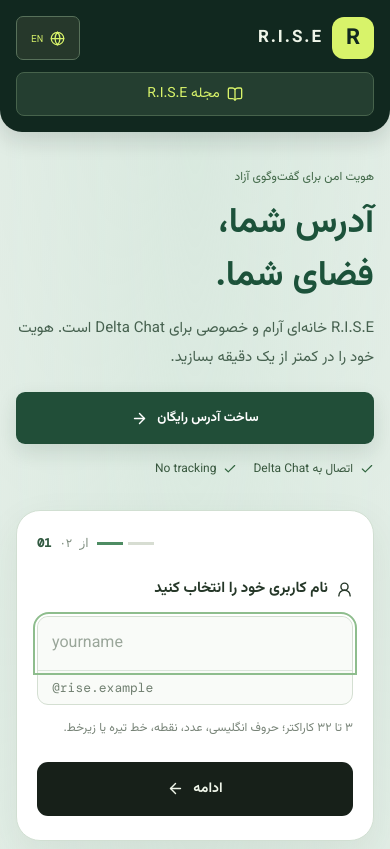
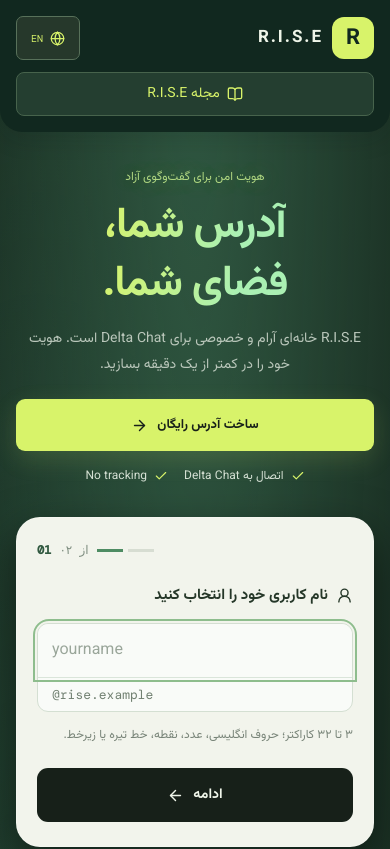
Before and after one commit to riselabs-group/signup-relay, a React (Vite) app in the folder frontend/: page / in a window 390 px wide. Shown: the top 849 px of the page. Built offline with nearby package versions, Linux system fonts and the light colour scheme; no server answers.

Commit message:
size better

```diff
--- a/frontend/src/mobile.css
+++ b/frontend/src/mobile.css
@@ -1,13 +1,13 @@
 /* Loaded after the desktop stylesheet. Phone and tablet layouts share one
    explicit source of sizing, spacing, reading order and touch targets. */
 @media (max-width: 800px) {
-  html, body { background: #edf3ee; }
+  html, body { background: #0d1711; }
   body { overflow-x: visible; }
   main {
     width: 100%; max-width: none; margin: 0;
     padding: 0 max(16px, env(safe-area-inset-right)) max(24px, env(safe-area-inset-bottom)) max(16px, env(safe-area-inset-left));
-    background: radial-gradient(ellipse at top, #d9e9df, transparent 480px), #edf3ee;
-    color: #183c2b; min-height: 100svh;
+    background: radial-gradient(ellipse at 50% -10%, #315a43 0, transparent 360px), radial-gradient(ellipse at 10% 70%, #1b3a2c 0, transparent 340px), #0d1711;
+    color: #f1f4ee; min-height: 100svh;
   }
   main::before, main::after { display: none; }
   main > nav {
@@ -24,15 +24,15 @@
   .navlinks button { width: 100%; min-height: 44px; font: inherit; font-size: 14px; background: #243e30; border: 1px solid #47634c; }
   .navlinks a { display: none; }
   .hero { display: flex; flex-direction: column; gap: 24px; padding: 28px 0 36px; margin: 0; min-height: 0; }
-  .copy { order: 0; padding: 8px 0; text-align: start; align-items: stretch; }
-  .copy .eyebrow { color: #416848; letter-spacing: 0; font: inherit; font-size: 12px; text-shadow: none; }
-  .copy h1 { font-size: clamp(34px, 9vw, 48px); line-height: 1.5; letter-spacing: 0; margin: 12px 0; }
-  .copy h1 em { background: none; color: #1c523a; -webkit-text-fill-color: #1c523a; }
-  .copy p { color: #46614f; max-width: none; margin: 0; line-height: 1.9; font-size: 15px; }
-  .copy > .primary { width: 100%; min-height: 52px; margin-top: 20px; background: #214e38; color: white; box-shadow: 0 8px 20px #17392420; }
-  .pills { color: #38583e; margin-top: 16px; justify-content: flex-start; flex-wrap: wrap; font: inherit; font-size: 12px; }
-  .pills svg { color: #31653f; }
-  #signup.card { order: 1; width: 100%; max-width: 560px; align-self: center; margin: 0; padding: 24px 20px; border: 1px solid #d1dfd2; border-radius: 24px; background: #fff; box-shadow: 0 14px 40px #254a3012; scroll-margin-top: 24px; }
+  .copy { display: flex; flex-direction: column; order: 0; padding: 8px 0; text-align: center; align-items: center; }
+  .copy .eyebrow { color: #b1d882; letter-spacing: 0; font: inherit; font-size: 12px; text-shadow: 0 0 20px #a9dc7966; }
+  .copy h1 { width: 100%; text-align: center; font-size: clamp(38px, 11vw, 54px); line-height: 1.35; letter-spacing: -1px; margin: 12px 0; }
+  .copy h1 em { background: linear-gradient(110deg,#d8f36a,#aaf0b3 72%); -webkit-background-clip: text; background-clip: text; color: transparent; -webkit-text-fill-color: transparent; }
+  .copy p { color: #bac7bb; max-width: 340px; margin: 0 auto; line-height: 1.9; font-size: 14px; text-align: center; }
+  .copy > .primary { width: 100%; min-height: 52px; margin-top: 20px; background: #d8f36a; color: #172019; box-shadow: 0 8px 24px #d8f36a25; }
+  .pills { color: #d5e0d5; margin-top: 16px; justify-content: center; flex-wrap: wrap; font: inherit; font-size: 12px; }
+  .pills svg { color: #d8f36a; }
+  #signup.card { order: 1; width: 100%; max-width: 560px; align-self: center; margin: 0; padding: 24px 20px; border: 1px solid #ffffff33; border-radius: 24px; background: #f2f4ec; color: #172019; box-shadow: 0 18px 45px #0008; scroll-margin-top: 24px; }
   .card form { gap: 12px; }
   .card label { font-size: 15px; }
   .card input { font: inherit; font-size: 16px; min-height: 52px; }
@@ -43,21 +43,21 @@
   .check { display: flex !important; align-items: flex-start !important; }
   .check input { flex: 0 0 20px; width: 20px; height: 20px; min-height: 20px; }
   .progress { margin-bottom: 20px; }
-  .posts { order: initial; width: 100%; margin: 0; padding: 28px 0; background: transparent; color: #183c2b; }
-  .posts h2 { color: #183c2b; font-size: 24px; }
+  .posts { order: initial; width: 100%; margin: 0; padding: 28px 0; background: transparent; color: #f1f4ee; }
+  .posts h2 { color: #f1f4ee; font-size: 24px; }
   .section-head { flex-direction: column; align-items: stretch; gap: 12px; }
-  .section-head button { min-height: 44px; color: #245436; border: 1px solid #b2c7b3; }
+  .section-head button { min-height: 44px; color: #d8f36a; border: 1px solid #47634c; }
   .post-grid, .all-posts { display: grid; grid-template-columns: minmax(0, 1fr); gap: 16px; }
   .posts article, .all-posts article { background: #143426; border: 1px solid #345b42; padding: 24px; border-radius: 20px; color: #f6faef; }
   .posts article h3, .all-posts article h2 { color: #f6faef; line-height: 1.9; font-size: 19px; }
   .load-more { width: 100%; min-height: 52px; background: #214e38; color: #fff; }
-  .all-shown { color: #46614f; font: inherit; font-size: 13px; }
+  .all-shown { color: #9fb8a2; font: inherit; font-size: 13px; }
   .blog-hero { padding: 32px 0; }
   .blog-hero h1, .article h2 { font-size: 30px; line-height: 1.7; }
-  .blog-hero p, .article > p, .article .lead { color: #46614f; }
+  .blog-hero p, .article > p, .article .lead { color: #bac7bb; }
   .article { padding: 24px 0; }
-  .article .back-link { color: #245436; }
-  main > footer { order: initial; margin: 32px 0 0; background: transparent; border-top: 1px solid #c4d5c7; padding: 20px 0; color: #46614f; font: inherit; font-size: 12px; }
+  .article .back-link { color: #d8f36a; }
+  main > footer { order: initial; margin: 32px 0 0; background: transparent; border-top: 1px solid #345b42; padding: 20px 0; color: #a5b9a8; font: inherit; font-size: 12px; }
 }
 @media (min-width: 601px) and (max-width: 800px) {
   main { padding-inline: 32px; }
```
Also changed, not shown: 4 other files (tests, documents, lock files or other folders).
